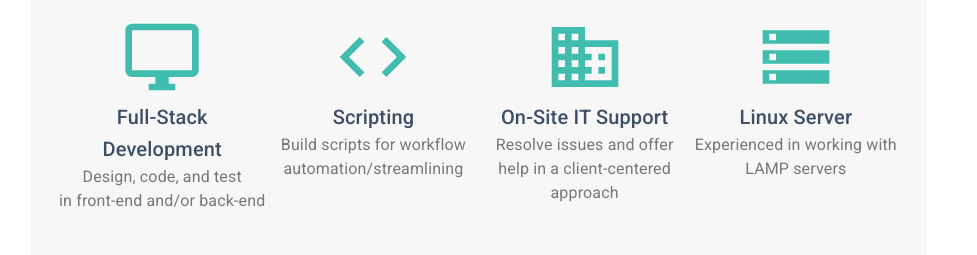
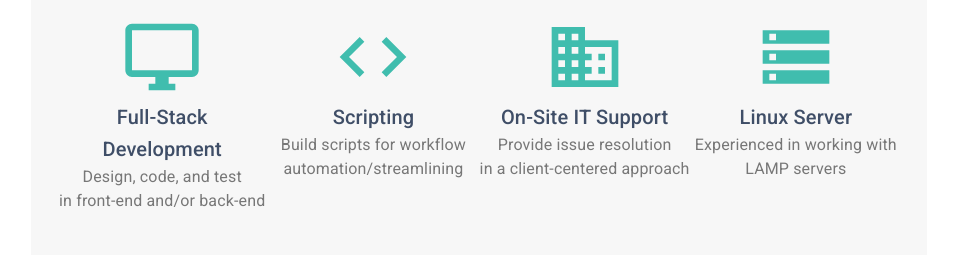
Before and after one commit to Kmzbch/Portfolio, a React (Create React App) app: page / in a window 1280 px wide. Shown: the part 1820-2075 px from the top of the page, without its empty margins (161-1138 px from the left). Built offline with nearby package versions, Linux system fonts and the light colour scheme.

Commit message:
AboutSkills content modified

```diff
--- a/src/components/about/AboutSkills.js
+++ b/src/components/about/AboutSkills.js
@@ -46,9 +46,8 @@ export default class AboutSkills extends Component {
 					<Grid className="skill-item" item xs={12} sm={6} md={3}>
 						<BusinessOutlined className="specialties" />
 						<Typography variant="h6">On-Site IT Support</Typography>
-						<Typography className="skill-description">
-							Resolve issues and offer help in a client-centered approach
-						</Typography>
+						<Typography className="skill-description">Provide issue resolution</Typography>
+						<Typography className="skill-description">in a client-centered approach</Typography>
 					</Grid>
 					<Grid className="skill-item" item xs={12} sm={6} md={3}>
 						<StorageOutlined className="specialties" />
```
